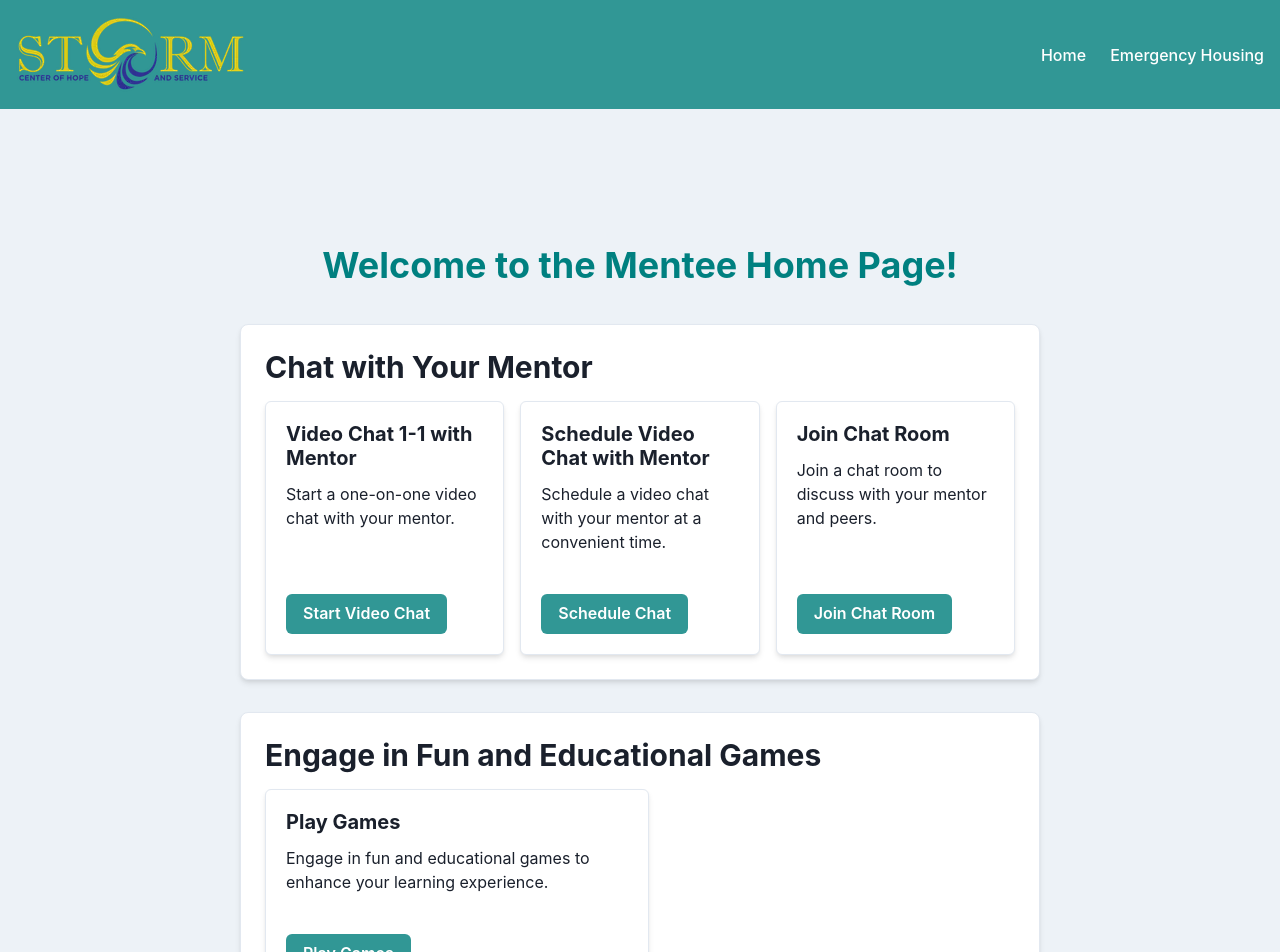
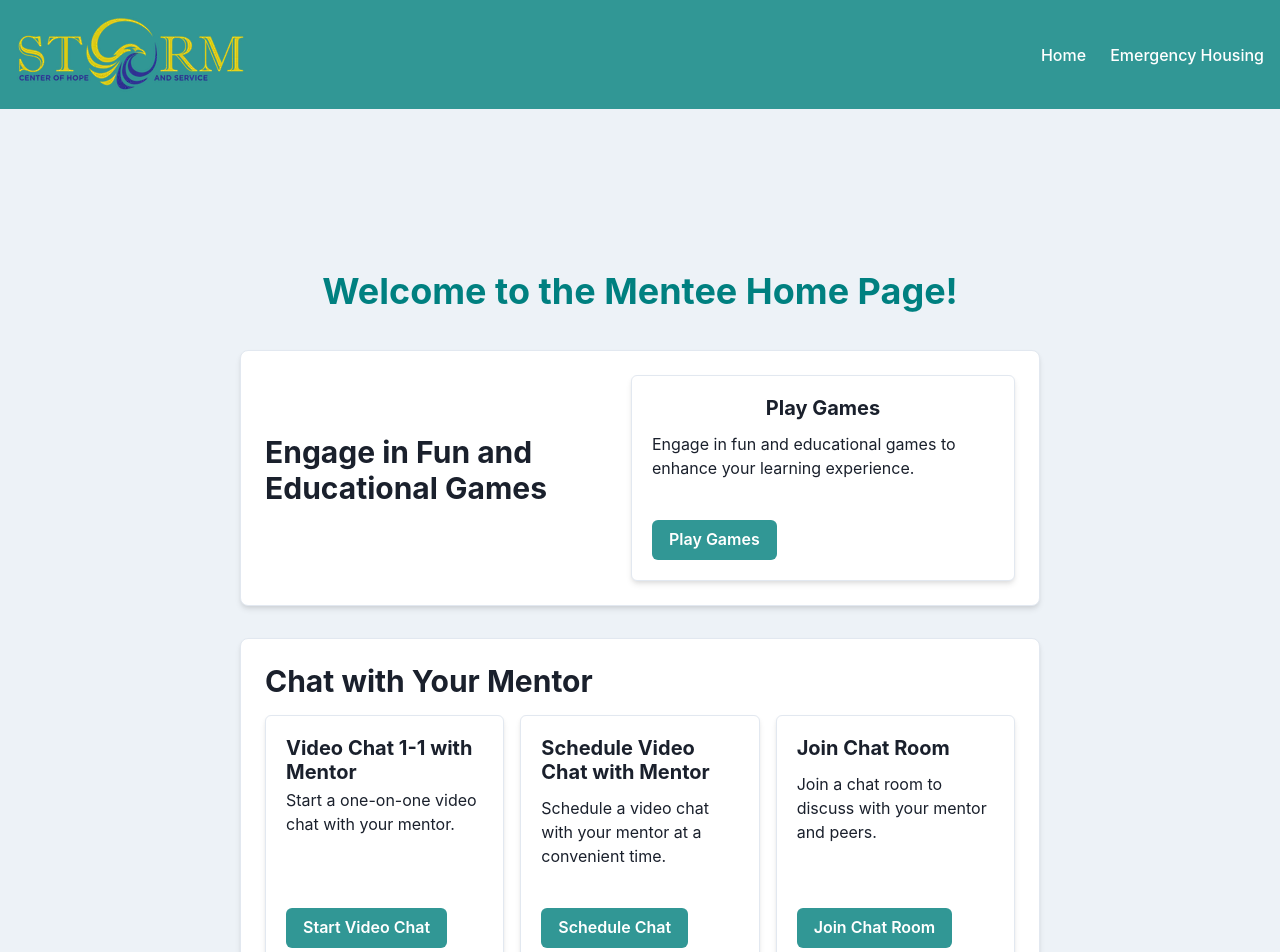
Before and after one commit to cfgtexas24/Team-21, a React (Vite) app in the folder frontend/code-for-good/: page /mentee-home in a window 1280 px wide. Shown: the top 952 px of the page. Built offline with nearby package versions, Linux system fonts and the light colour scheme; no server answers.

Commit message:
added skill game subpage

```diff
--- a/frontend/code-for-good/src/components/Menteehome.tsx
+++ b/frontend/code-for-good/src/components/Menteehome.tsx
@@ -1,4 +1,6 @@
 import React from "react";
+import { Link } from "react-router-dom";
+
 import {
   Box,
   Button,
@@ -55,6 +57,38 @@ const MenteeHome = () => {
             padding="6"
             bg="white"
             boxShadow="md"
+            display="flex"
+            justifyContent="center"
+            alignItems="center"
+          >
+            <Heading size="lg" marginBottom="4">
+              Engage in Fun and Educational Games
+            </Heading>
+            <Card variant="outline" maxW="sm" alignSelf="center" boxShadow="md">
+              <CardBody>
+                <VStack spacing={3} align="stretch">
+                  <Heading size="md" alignSelf="center">Play Games</Heading>
+                  <Text>
+                    Engage in fun and educational games to enhance your learning
+                    experience.
+                  </Text>
+                </VStack>
+              </CardBody>
+              <CardFooter>
+                <Link to="/skillgame">
+                  <Button colorScheme="teal" onClick={handleGames}>
+                    Play Games
+                  </Button>
+                </Link>
+              </CardFooter>
+            </Card>
+          </Box>
+          <Box
+            borderWidth="1px"
+            borderRadius="lg"
+            padding="6"
+            bg="white"
+            boxShadow="md"
           >
             <Heading size="lg" marginBottom="4">
               Chat with Your Mentor
@@ -62,7 +96,7 @@ const MenteeHome = () => {
             <SimpleGrid columns={{ base: 1, md: 3 }} spacing={4}>
               <Card variant="outline" boxShadow="md">
                 <CardBody>
-                  <VStack spacing={3} align="stretch">
+                  <VStack spacing={1} align="stretch">
                     <Heading size="md">Video Chat 1-1 with Mentor</Heading>
                     <Text>Start a one-on-one video chat with your mentor.</Text>
                   </VStack>
@@ -106,33 +140,6 @@ const MenteeHome = () => {
               </Card>
             </SimpleGrid>
           </Box>
-          <Box
-            borderWidth="1px"
-            borderRadius="lg"
-            padding="6"
-            bg="white"
-            boxShadow="md"
-          >
-            <Heading size="lg" marginBottom="4">
-              Engage in Fun and Educational Games
-            </Heading>
-            <Card variant="outline" maxW="sm" alignSelf="center" boxShadow="md">
-              <CardBody>
-                <VStack spacing={3} align="stretch">
-                  <Heading size="md">Play Games</Heading>
-                  <Text>
-                    Engage in fun and educational games to enhance your learning
-                    experience.
-                  </Text>
-                </VStack>
-              </CardBody>
-              <CardFooter>
-                <Button colorScheme="teal" onClick={handleGames}>
-                  Play Games
-                </Button>
-              </CardFooter>
-            </Card>
-          </Box>
         </VStack>
       </Box>
     </>
```
